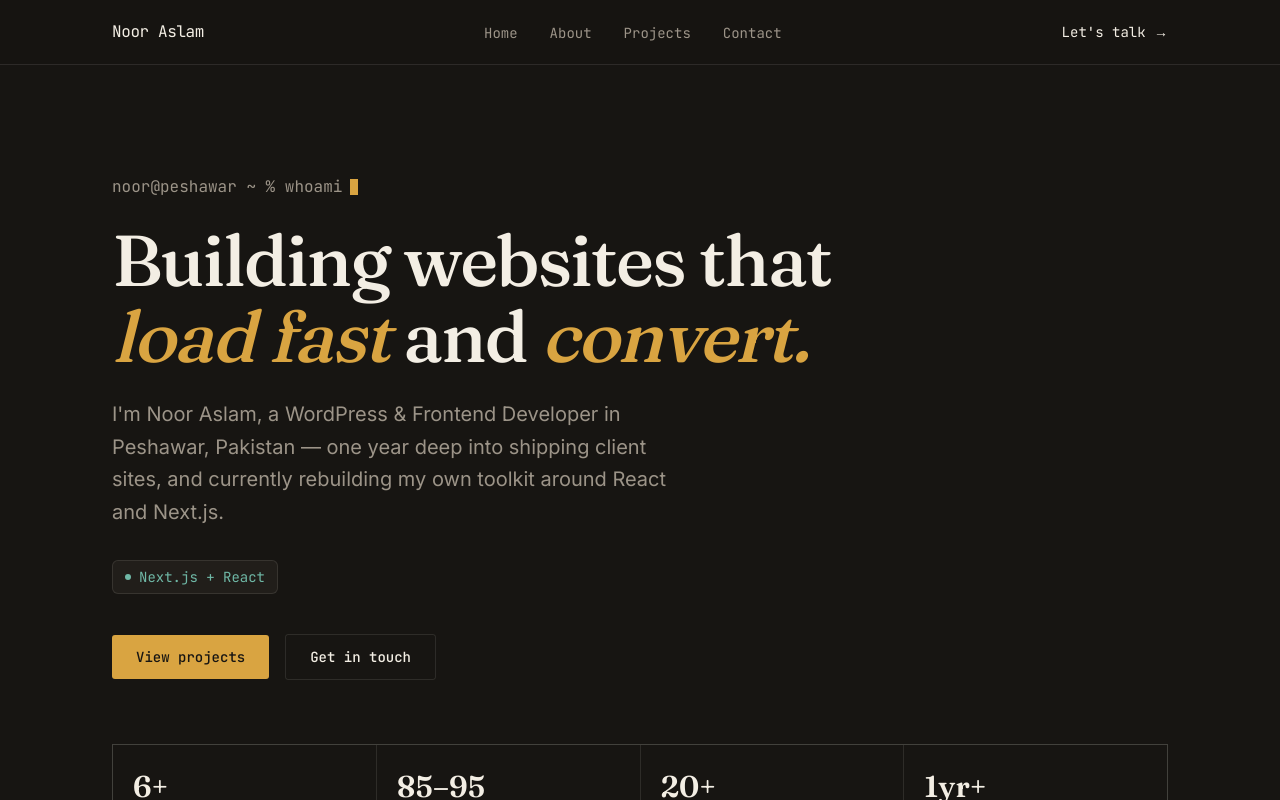
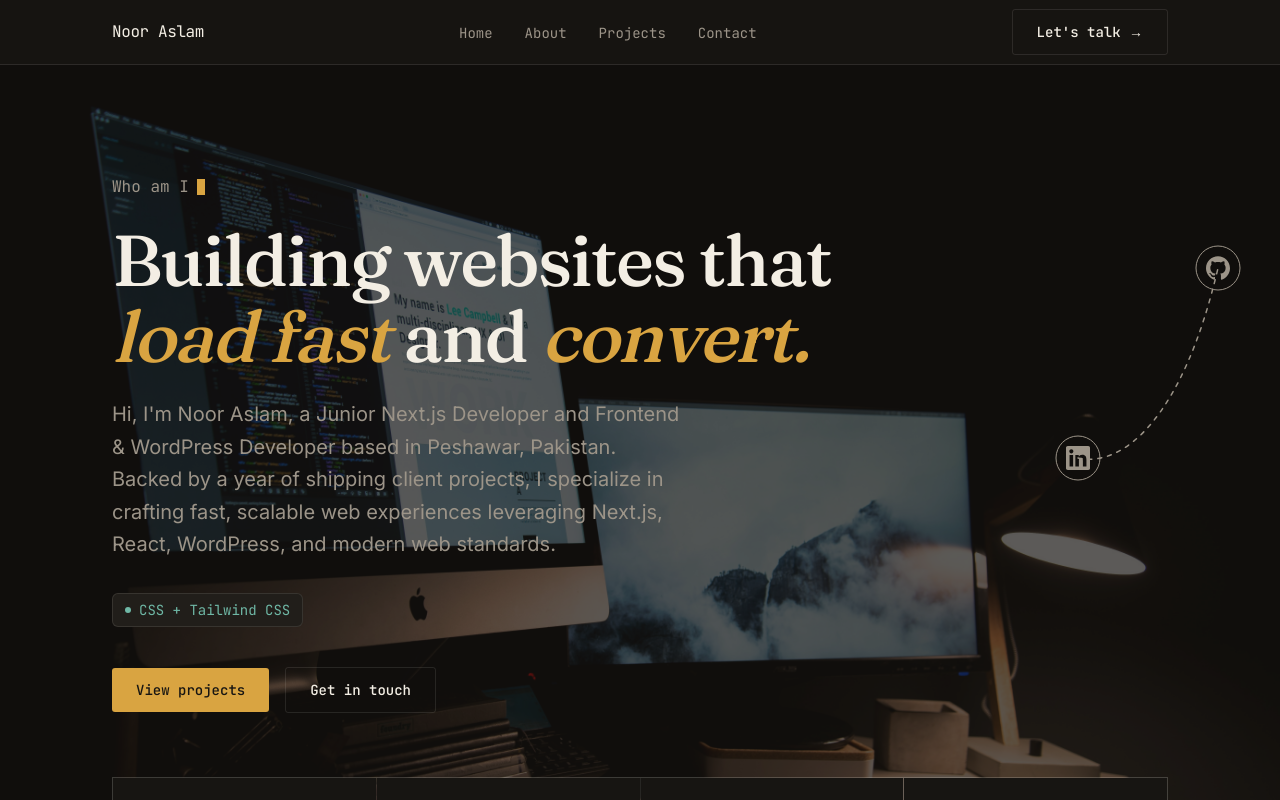
Before and after one commit to NoorAslamSe/nooraslamse_portfolio, a Next.js app: page / in a window 1280 px wide. Shown: the top 800 px of the page. Built offline with nearby package versions, Linux system fonts and the light colour scheme.

Commit message:
Hero Section Complete

```diff
--- a/components/Hero.tsx
+++ b/components/Hero.tsx
@@ -1,7 +1,9 @@
 "use client";
 
+import Image from "next/image";
 import { useEffect, useState } from "react";
 import {
+  contactInfo,
   heroHeading,
   heroStats,
   heroSubtext,
@@ -38,8 +40,17 @@
   }, [reduced]);
 
   return (
-    <section id="home" className="py-[80px] md:py-[110px]">
-      <div className="mx-auto w-full max-w-[1120px] px-8">
+    <section id="home" className="relative overflow-hidden py-[80px] md:py-[110px]">
+      <Image
+        src="/images/herosection.jpg"
+        alt=""
+        fill
+        priority
+        className="object-cover"
+        aria-hidden="true"
+      />
+      <div className="pointer-events-none absolute inset-0 bg-ink/70" />
+      <div className="relative mx-auto w-full max-w-[1120px] px-8">
         <p className="flex items-center font-mono text-sm text-muted md:text-base">
           {heroTerminalLine}
           <span
@@ -108,6 +119,59 @@
           ))}
         </dl>
       </div>
+
+      <div className="absolute right-8 top-[124px] hidden lg:block md:top-[158px]">
+        <svg
+          width="200"
+          height="260"
+          viewBox="0 0 200 260"
+          fill="none"
+          className="text-muted"
+          aria-hidden="true"
+        >
+          <path
+            d="M30 235 C 75 245, 135 195, 170 45"
+            stroke="currentColor"
+            strokeWidth="1.5"
+            strokeDasharray="4 6"
+            strokeLinecap="round"
+          />
+          <a
+            href={`https://${contactInfo.linkedin}`}
+            target="_blank"
+            rel="noopener noreferrer"
+            aria-label="LinkedIn"
+            className="transition-colors hover:text-gold"
+          >
+            <g transform="translate(30 235)">
+              <circle r="22" fill="var(--color-surface)" stroke="currentColor" />
+              <g transform="translate(-12 -12)">
+                <path
+                  fill="currentColor"
+                  d="M20.447 20.452h-3.554v-5.569c0-1.328-.027-3.037-1.852-3.037-1.853 0-2.136 1.445-2.136 2.939v5.667H9.351V9h3.414v1.561h.046c.477-.9 1.637-1.85 3.37-1.85 3.601 0 4.267 2.37 4.267 5.455v6.286zM5.337 7.433c-1.144 0-2.063-.926-2.063-2.065 0-1.138.92-2.063 2.063-2.063 1.14 0 2.064.925 2.064 2.063 0 1.139-.925 2.065-2.064 2.065zm1.782 13.019H3.555V9h3.564v11.452zM22.225 0H1.771C.792 0 0 .774 0 1.729v20.542C0 23.227.792 24 1.771 24h20.451C23.2 24 24 23.227 24 22.271V1.729C24 .774 23.2 0 22.225 0z"
+                />
+              </g>
+            </g>
+          </a>
+          <a
+            href={`https://${contactInfo.github}`}
+            target="_blank"
+            rel="noopener noreferrer"
+            aria-label="GitHub"
+            className="transition-colors hover:text-gold"
+          >
+            <g transform="translate(170 45)">
+              <circle r="22" fill="var(--color-surface)" stroke="currentColor" />
+              <g transform="translate(-12 -12)">
+                <path
+                  fill="currentColor"
+                  d="M12 .297c-6.63 0-12 5.373-12 12 0 5.303 3.438 9.8 8.205 11.385.6.113.82-.258.82-.577 0-.285-.01-1.04-.015-2.04-3.338.724-4.042-1.61-4.042-1.61C4.422 18.07 3.633 17.7 3.633 17.7c-1.087-.744.084-.729.084-.729 1.205.084 1.838 1.236 1.838 1.236 1.07 1.835 2.809 1.305 3.495.998.108-.776.417-1.305.76-1.605-2.665-.3-5.466-1.332-5.466-5.93 0-1.31.465-2.38 1.235-3.22-.135-.303-.54-1.523.105-3.176 0 0 1.005-.322 3.3 1.23.96-.267 1.98-.399 3-.405 1.02.006 2.04.138 3 .405 2.28-1.552 3.285-1.23 3.285-1.23.645 1.653.24 2.873.12 3.176.765.84 1.23 1.91 1.23 3.22 0 4.61-2.805 5.625-5.475 5.92.42.36.81 1.096.81 2.22 0 1.606-.015 2.896-.015 3.286 0 .315.21.69.825.57C20.565 22.092 24 17.592 24 12.297c0-6.627-5.373-12-12-12"
+                />
+              </g>
+            </g>
+          </a>
+        </svg>
+      </div>
     </section>
   );
 }
--- a/components/Nav.tsx
+++ b/components/Nav.tsx
@@ -35,7 +35,7 @@
 
         <a
           href="#contact"
-          className="hidden font-mono text-sm text-text transition-colors hover:text-gold focus-visible:outline-none focus-visible:ring-2 focus-visible:ring-gold md:inline-flex"
+          className="hidden rounded-[3px] border border-line px-6 py-3 font-mono text-sm font-medium text-text transition-colors hover:border-gold hover:text-gold focus-visible:outline-none focus-visible:ring-2 focus-visible:ring-gold md:inline-flex"
         >
           Let&apos;s talk&nbsp;&rarr;
         </a>
--- a/lib/data.ts
+++ b/lib/data.ts
@@ -18,7 +18,7 @@
   { label: "Contact", href: "#contact" },
 ];
 
-export const heroTerminalLine = "noor@peshawar ~ % whoami";
+export const heroTerminalLine = "Who am I";
 
 export const heroHeading: HeroHeadingSegment[] = [
   { text: "Building websites that " },
@@ -28,21 +28,25 @@
 ];
 
 export const heroSubtext =
-  "I'm Noor Aslam, a WordPress & Frontend Developer in Peshawar, Pakistan — one year deep into shipping client sites, and currently rebuilding my own toolkit around React and Next.js.";
+  "Hi, I'm Noor Aslam, a Junior Next.js Developer and Frontend & WordPress Developer based in Peshawar, Pakistan. Backed by a year of shipping client projects, I specialize in crafting fast, scalable web experiences leveraging Next.js, React, WordPress, and modern web standards.";
 
 export const heroStats: HeroStat[] = [
-  { value: "6+", label: "Live client sites" },
+  { value: "10+", label: "Live client sites" },
   { value: "85–95", label: "PageSpeed score" },
   { value: "20+", label: "Bugs resolved" },
   { value: "1yr+", label: "Professional exp." },
 ];
 
 export const stackCycleItems = [
+  "Next.js + React",
+  "JavaScript (ES6+)",
+  "CSS + Tailwind CSS",
   "WordPress + Elementor",
   "WooCommerce",
-  "Next.js + React",
+  "Responsive Design",
   "Core Web Vitals",
   "Odoo 19",
+  "GoHighLevel",
 ];
 
 export const aboutEyebrow = "About";
```
Also changed, not shown: public/images/herosection.jpg (added).
